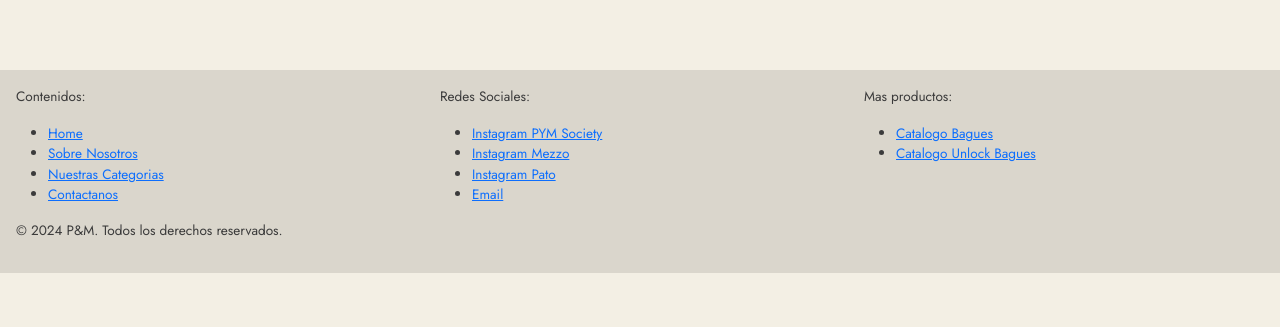
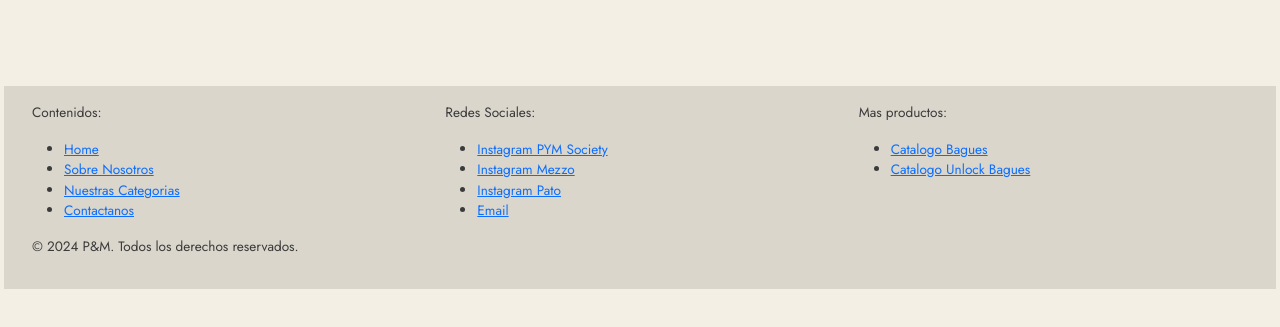
Before and after one commit to Jlgl-hub/Jlgl-hub.github.io, a plain HTML site: page index.html in a window 1280 px wide. Shown: the part 2096-2423 px from the top of the page. After the commit the page ends 2401 px from the top, so only its background shows below. Drawn offline with nearby package versions, Linux system fonts and the light colour scheme.

Commit message:
Modifique el footer

```diff
--- a/assets/style.css
+++ b/assets/style.css
@@ -265,10 +265,8 @@ h2 {
 }
 .contenido-footer {
     background-color: #dad6cc; /*Define el color de fondo del footer*/
-    padding: 2rem 1.5rem; /*Crea un espacio de separacion entre el contenido y su propio borde, el primer valor aplica arriba y abajo, el otro en izquierda y derecho*/
     padding: 1rem 1rem; /*Crea un espacio de separacion entre el contenido y su propio borde, el primer valor aplica arriba y abajo, el otro en izquierda y derecho*/
     font-family: 'Jost', sans-serif; /*Define la fuente de la letra del texto importada de Google Fonts*/
     font-size: 0.85rem; /*Define el tamaño de la fuente del texto del footer*/
     color: #3b3b3b; /*Define el color del texto del footer*/
-    margin-bottom: 5rem; /*Crea un espacio de separacion entre el contenido y su propio borde, en este caso abajo*/
 }
--- a/index.html
+++ b/index.html
@@ -103,6 +103,7 @@
     </div>
     <script src="https://cdn.jsdelivr.net/npm/bootstrap@5.3.3/dist/js/bootstrap.bundle.min.js"></script>
     <footer>
+        <div class="container-fluid">
             <div class="row contenido-footer">
                 <div class="col-4">
                     <p>Contenidos:</p>
@@ -131,6 +132,7 @@
                     </ul>
                 </div>
             </div>
+        </div>
     </footer>
 </body>
 </html>
```
Lines whose indentation alone changed are shown as unchanged.
